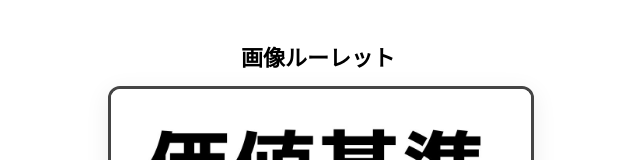
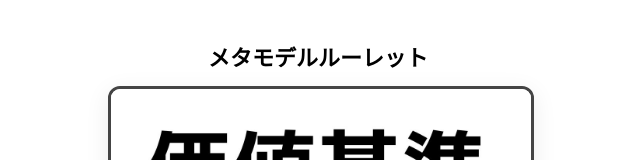
Before and after one commit to j-medicalnlp/metaprogram-roulette, a plain HTML site: page index.html in a window 1280 px wide. Shown: the top 160 px of the page, without its empty margins (322-962 px from the left). Drawn offline with Linux system fonts and the light colour scheme.

Commit message:
Update index.html

```diff
--- a/index.html
+++ b/index.html
@@ -15,7 +15,7 @@
   </style>
 </head>
 <body>
-  <h1 style="font-size:22px;margin-bottom:14px;">画像ルーレット</h1>
+  <h1 style="font-size:22px;margin-bottom:14px;">メタモデルルーレット</h1>
   <div class="roulette-container">
     <!-- 初期表示は img1.jpg。必要に応じて任意の画像に変更可 -->
     <img id="rouletteImage" class="roulette-image" src="img1.jpg" alt="ルーレット画像" />
```
